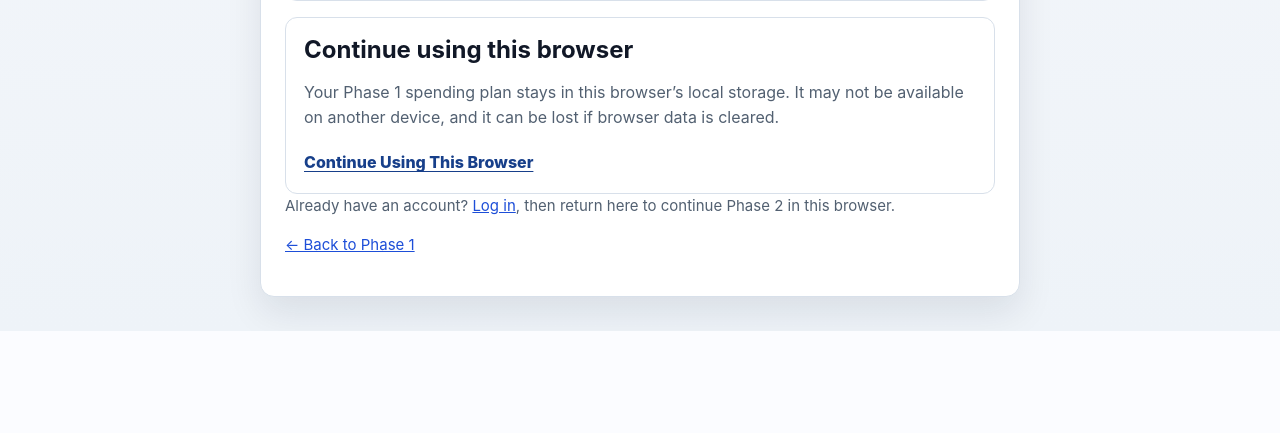
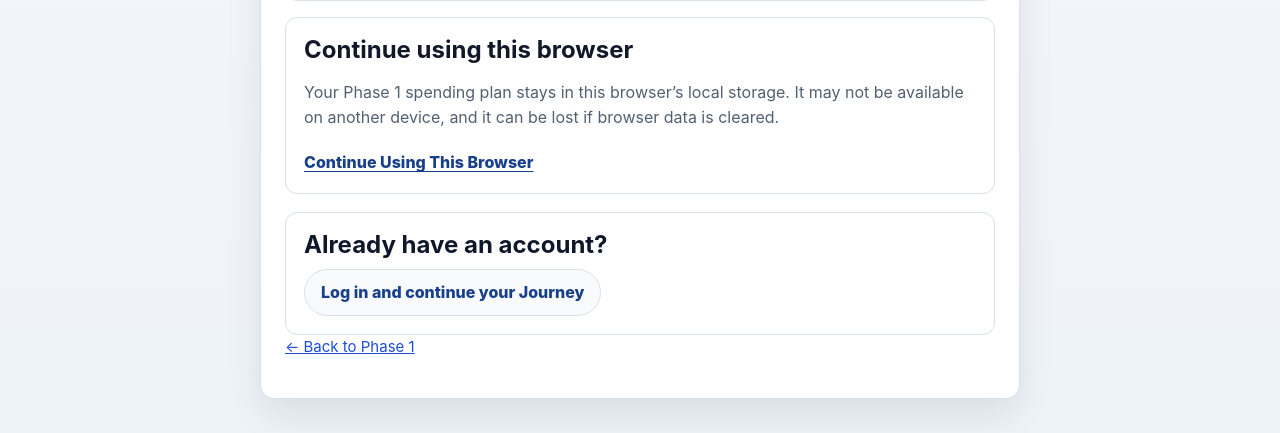
Before and after one commit to ronniebellie/xampp-php-project, a PHP site: page /journey.ronbelisle.com/phases/continue-to-phase-2.php in a window 1280 px wide. Shown: the part 1161-1594 px from the top of the page. Before the commit the page ends 1492 px from the top, so only its background shows below. Run offline with PHP 8.4, Linux system fonts and the light colour scheme.

Commit message:
Clarify the existing-account login option on the Phase 2 continuation page.
Present login as a distinct choice under browser continuation while preserving the Journey return flow.

Co-authored-by: Cursor <cursoragent@cursor.com>

```diff
--- a/journey.ronbelisle.com/assets/css/journey.css
+++ b/journey.ronbelisle.com/assets/css/journey.css
@@ -550,8 +550,34 @@ h1 {
     font-size: 15px;
 }
 
+.transition-login-option {
+    margin-top: 18px;
+    padding: 18px;
+    border: 1px solid var(--border);
+    border-radius: 12px;
+    background: #ffffff;
+}
+
+.transition-login-option h2 {
+    margin: 0 0 12px;
+    font-size: 20px;
+    color: var(--ink, #0f172a);
+}
+
+.transition-login-option .secondary-action {
+    display: inline-flex;
+    margin-top: 0;
+}
+
 .transition-back {
     margin-top: 10px;
+}
+
+@media (max-width: 640px) {
+    .transition-login-option .secondary-action {
+        width: 100%;
+        justify-content: center;
+    }
 }
 
 .record-status-badge {
--- a/journey.ronbelisle.com/phases/continue-to-phase-2.php
+++ b/journey.ronbelisle.com/phases/continue-to-phase-2.php
@@ -15,7 +15,7 @@ $loginUrl = 'https://ronbelisle.com/auth/login.php?return=' . rawurlencode($jour
     <meta name="viewport" content="width=device-width, initial-scale=1">
     <meta name="robots" content="noindex,nofollow">
     <title><?php echo htmlspecialchars($page_title); ?></title>
-    <link rel="stylesheet" href="/assets/css/journey.css">
+    <link rel="stylesheet" href="/assets/css/journey.css?v=20260727-login-option">
 </head>
 <body>
     <header class="site-header">
@@ -70,7 +70,10 @@ $loginUrl = 'https://ronbelisle.com/auth/login.php?return=' . rawurlencode($jour
                         </section>
                     </div>
 
-                    <p class="transition-login">Already have an account? <a href="<?php echo htmlspecialchars($loginUrl); ?>">Log in</a>, then return here to continue Phase 2 in this browser.</p>
+                    <section class="transition-login-option" aria-labelledby="existing-account-title">
+                        <h2 id="existing-account-title">Already have an account?</h2>
+                        <a class="secondary-action" href="<?php echo htmlspecialchars($loginUrl); ?>">Log in and continue your Journey</a>
+                    </section>
                     <p class="transition-back"><a href="/phases/spending-goals.php">← Back to Phase 1</a></p>
                 </article>
             </div>
```
